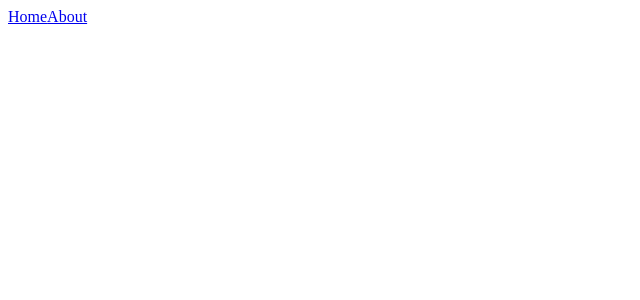
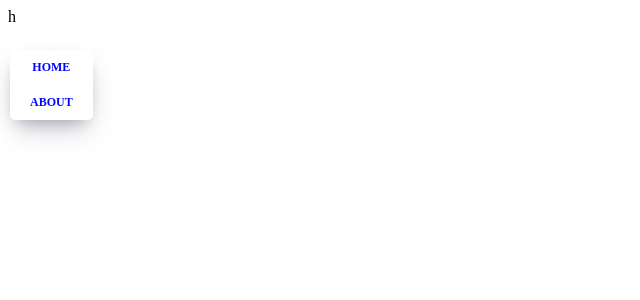
Before and after one commit to 1KimJiHyeon/TIL, a React (Create React App) app in the folder ReactJS/movie_app/: page /movie-detail in a window 1280 px wide. Shown: the top 300 px of the page, without its empty margins (0-640 px from the left). Built offline with nearby package versions, Linux system fonts and the light colour scheme.

Commit message:
Sharing Props Between Routes

```diff
--- a/ReactJS/movie_app/src/App.js
+++ b/ReactJS/movie_app/src/App.js
@@ -2,6 +2,7 @@
 import { BrowserRouter, Route } from "react-router-dom";
 import Home from "./routes/Home";
 import About from "./routes/About";
+import Detail from "./routes/Detail";
 import Navigation from "./components/Navigation";
 
 function App() {
@@ -10,6 +11,7 @@
       <Navigation />
       <Route path="/" exact={true} component={Home} />
       <Route path="/about" component={About} />
+      <Route path="/movie-detail" component={Detail} />
     </BrowserRouter>
   );
 }
--- a/ReactJS/movie_app/src/components/Movie.js
+++ b/ReactJS/movie_app/src/components/Movie.js
@@ -1,9 +1,14 @@
 import React from "react";
 import PropTypes from "prop-types";
 import "./Movie.css";
+import { Link } from "react-router-dom";
 
 function Movie({ year, title, summary, poster, genres }) {
     return (
+        <Link to={{
+            pathname : "/movie-detail",
+            state : {year, title, summary, poster, genres}
+        }}>
         <div className="movie">
             <img src={poster} alt={title} title={title} />
             <div className="movie__data">
@@ -17,6 +22,7 @@
                 </ul>
             </div>
         </div>
+        </Link>
     );
 }
 
--- /dev/null
+++ b/ReactJS/movie_app/src/components/Navigation.css
@@ -0,0 +1,25 @@
+.nav {
+    position: fixed;
+    top: 50px;
+    left: 10px;
+    display: flex;
+    flex-direction: column;
+    background-color: white;
+    padding: 10px 20px;
+    box-shadow: 0 13px 27px -5px rgba(50, 50, 93, 0.25),
+      0 8px 16px -8px rgba(0, 0, 0, 0.3), 0 -6px 16px -6px rgba(0, 0, 0, 0.025);
+    border-radius: 5px;
+  }
+
+  .nav a {
+    text-decoration: none;
+    color: #0008fc;
+    text-transform: uppercase;
+    font-size: 12px;
+    text-align: center;
+    font-weight: 600;
+  }
+
+  .nav a:not(:last-child) {
+    margin-bottom: 20px;
+  }
--- a/ReactJS/movie_app/src/components/Navigation.js
+++ b/ReactJS/movie_app/src/components/Navigation.js
@@ -1,9 +1,10 @@
 import React from "react";
 import { Link } from "react-router-dom";
+import "./Navigation.css";
 
 function Navigation() {
     return(
-        <div>
+        <div className="nav">
             <Link to="/">Home</Link>
             <Link to="/about">About</Link>
         </div>
--- a/ReactJS/movie_app/src/routes/About.js
+++ b/ReactJS/movie_app/src/routes/About.js
@@ -1,6 +1,7 @@
 import React from "react";
 
-function About() {
+function About(props) {
+  console.log(props);
   return(
   <span>About page</span>);
 }
--- a/ReactJS/movie_app/src/routes/App.css
+++ /dev/null
@@ -1,11 +0,0 @@
-* {
-    box-sizing: border-box;
-}
-
-body {
-    margin: 0;
-    padding: 0;
-    font-family: -apple-system, BlinkMacSystemFont, "Segoe UI", Roboto, Oxygen, Ubuntu, Cantarell, "Open Sans", "Helvetica Neue", sans-serif;
-    background-color: #eff3f7;
-    height: 100%;
-}
--- /dev/null
+++ b/ReactJS/movie_app/src/routes/Detail.js
@@ -0,0 +1,8 @@
+import React from "react";
+
+function Detail(props) {
+    console.log(props);
+    return <div>h</div>
+}
+
+export default  Detail;
```
Also changed, not shown: 1 other file (tests, documents, lock files or other folders).
